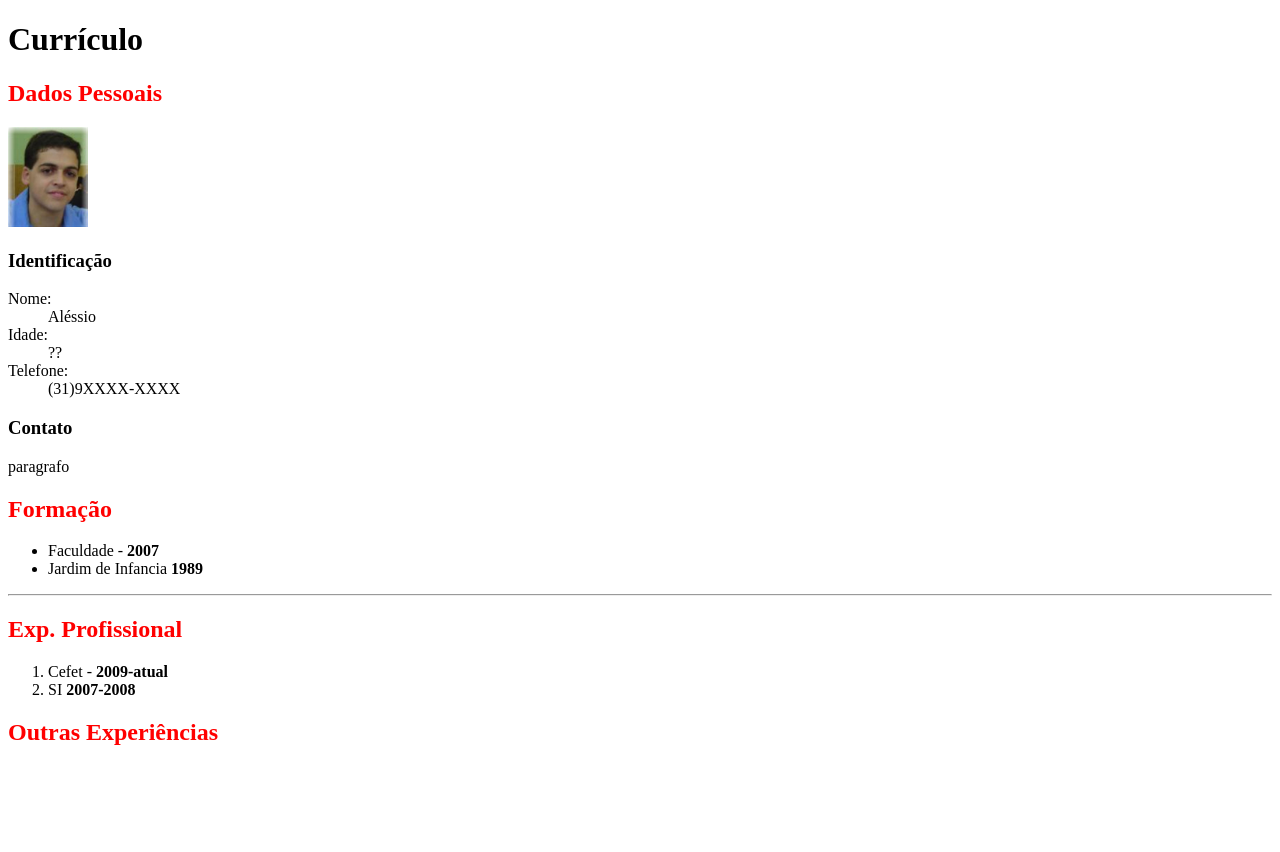
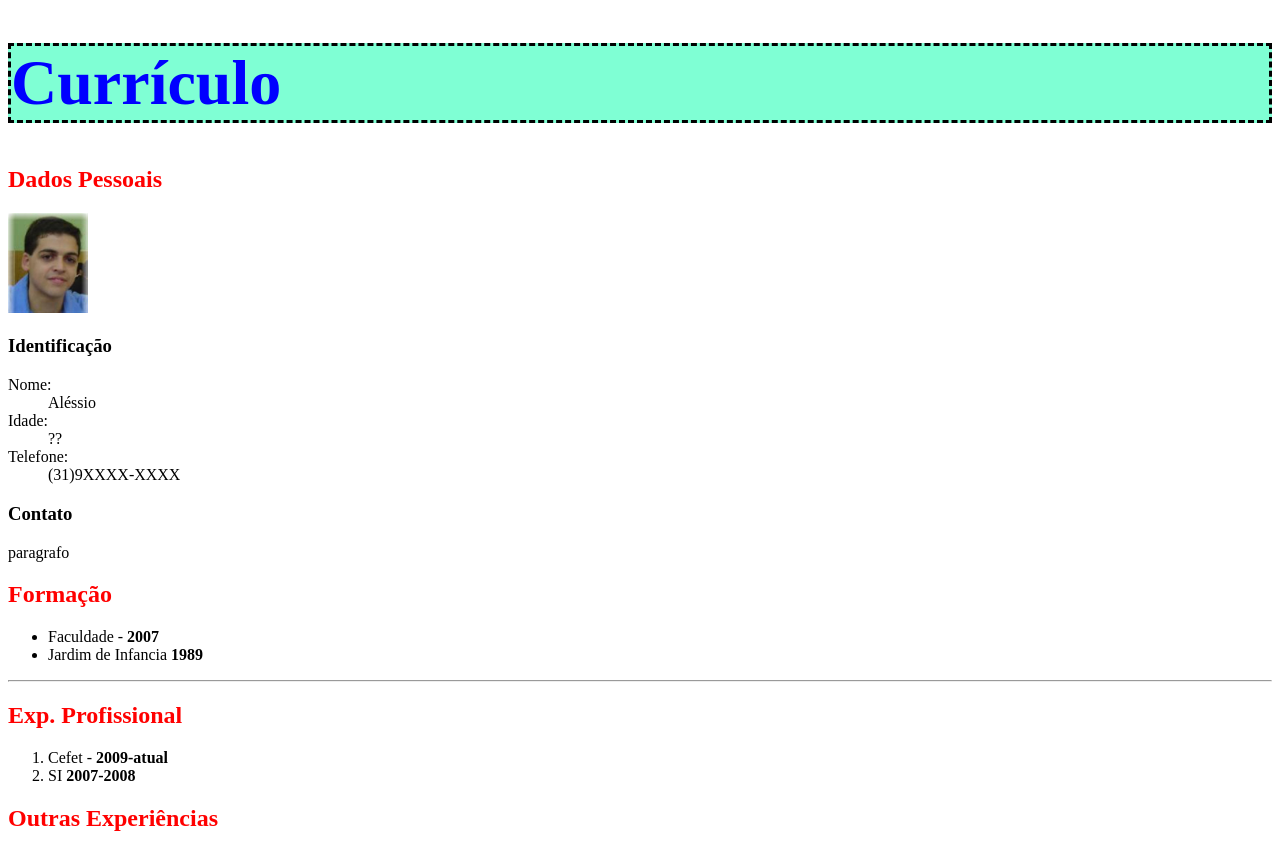
Before and after one commit to alessiojr/curriculo, a plain HTML site: page index.html in a window 1280 px wide. Before the commit the page ends 800 px from the top, so only its background shows below. Drawn offline with Linux system fonts and the light colour scheme.

Commit message:
Mudançca do css

```diff
--- a/estilo.css
+++ b/estilo.css
@@ -2,3 +2,11 @@ h2{
   color: red;
 
 }
+
+h1{
+  font-size: 4em;
+  background-color: aquamarine;
+  color: blue;
+  border-color: black;
+  border-style: dashed;"
+}
```
